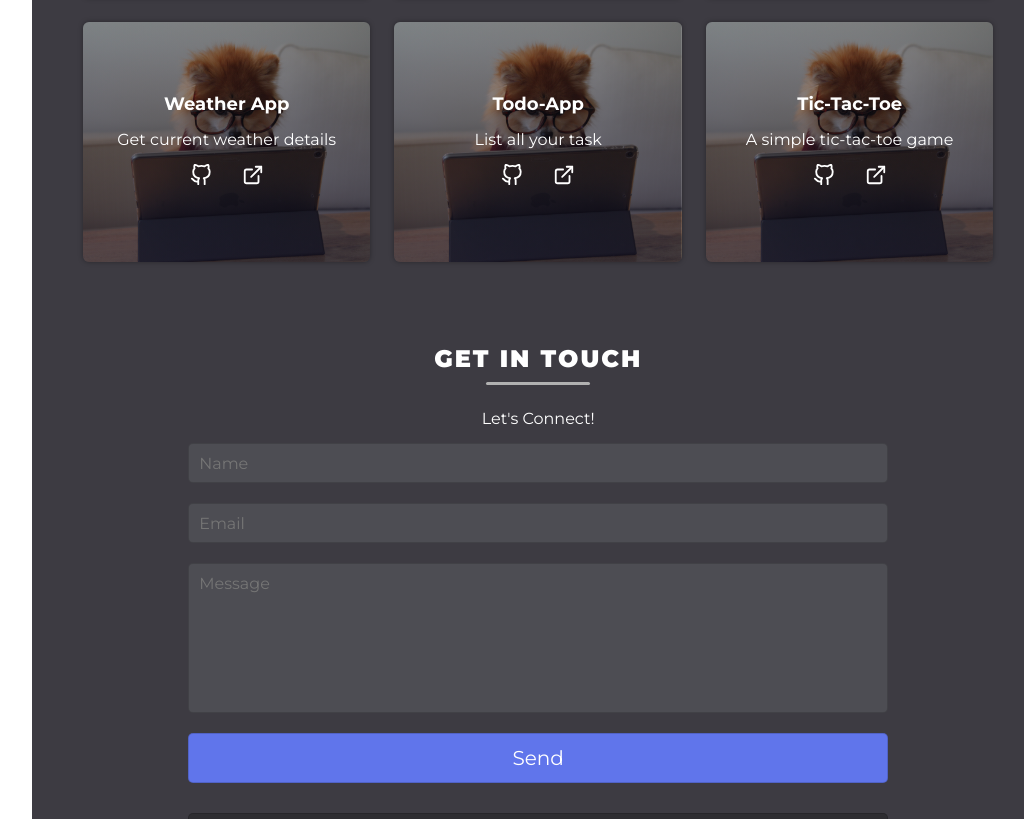
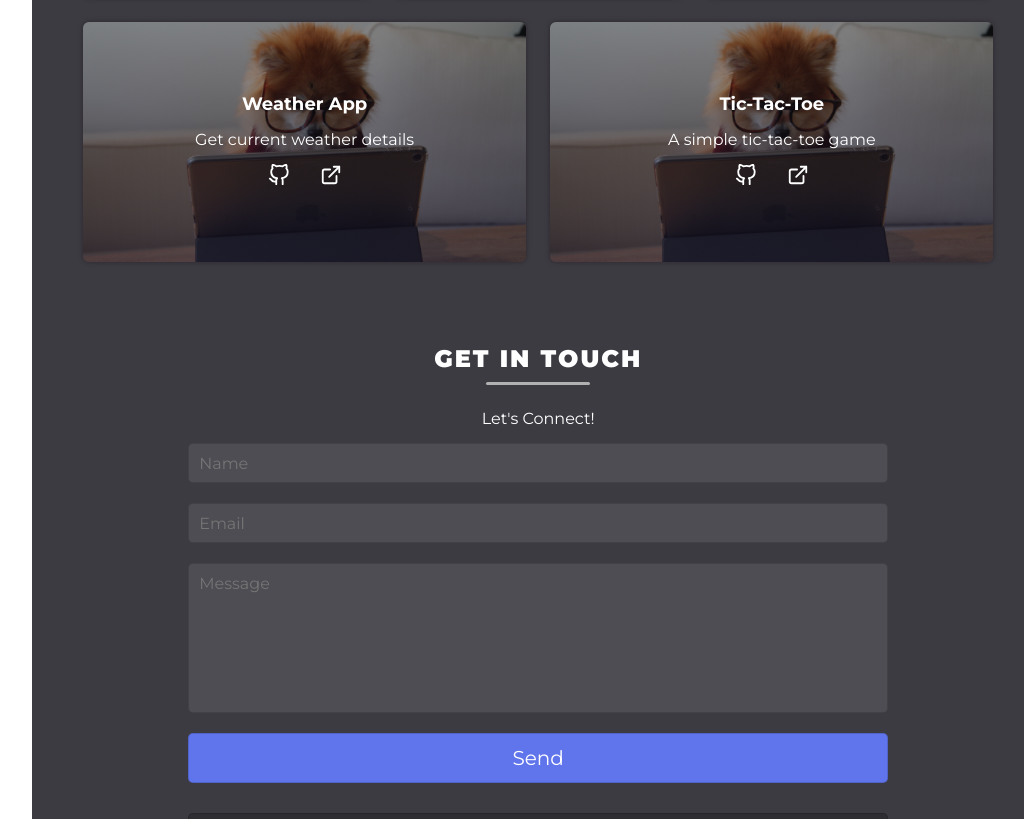
Before and after one commit to subhamdas461/portfolio, a React (Create React App) app: page / in a window 1280 px wide. Shown: the part 3840-4659 px from the top of the page, without its empty margins (236-1260 px from the left). Built offline with nearby package versions, Linux system fonts and the light colour scheme; a web font is replaced by a local one.

Commit message:
proj few

```diff
--- a/src/Components/Projects/Project.jsx
+++ b/src/Components/Projects/Project.jsx
@@ -31,7 +31,7 @@ const projectsList = [
         name: "Github-Profile-Card",
         description: "See your github profile in card view",
         source: "https://github.com/subhamdas461/github-users",
-    link: "",
+        link: "https://github-users-api-461.netlify.app/",
         img: "",
     },
     {
@@ -41,13 +41,7 @@ const projectsList = [
         link: "https://currentweather-here.web.app/",
         img: "",
     },
-  {
-    name: "Todo-App",
-    description: "List all your task",
-    source: "https://github.com/subhamdas461/todo-app-reactjs",
-    link: "https://todo-app-reactjs-461.netlify.app/",
-    img: "",
-  },
+
     {
         name: "Tic-Tac-Toe",
         description: "A simple tic-tac-toe game",
--- a/src/Components/Projects/ProjectList.jsx
+++ b/src/Components/Projects/ProjectList.jsx
@@ -9,6 +9,7 @@ import { motion, useAnimation } from "framer-motion";
 const Project = styled(motion.div)`
     position: relative;
     flex: 1 1 280px;
+
     height: 240px;
     margin: 12px;
     border-radius: 6px;
```
Lines whose indentation alone changed are shown as unchanged.
